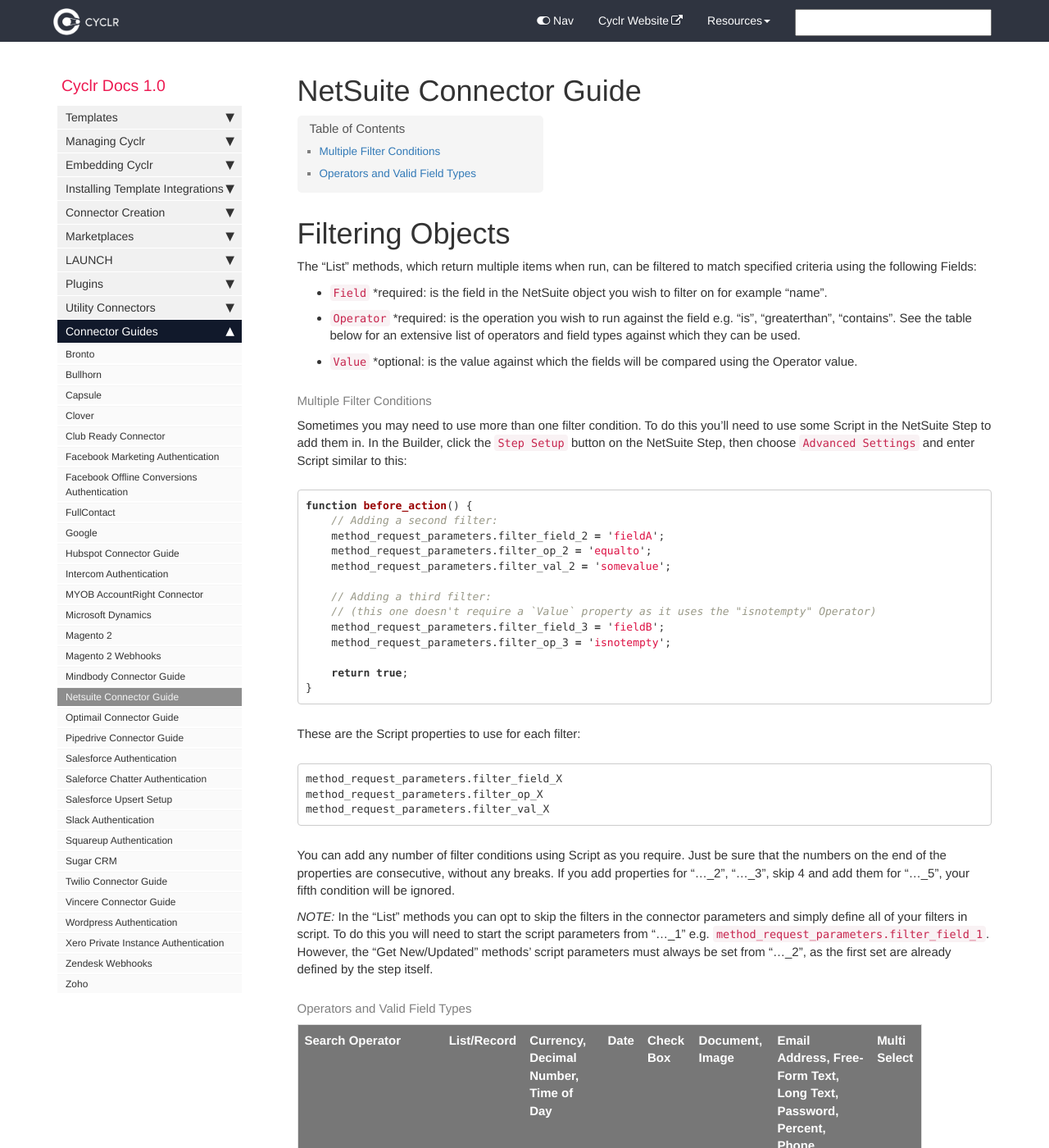
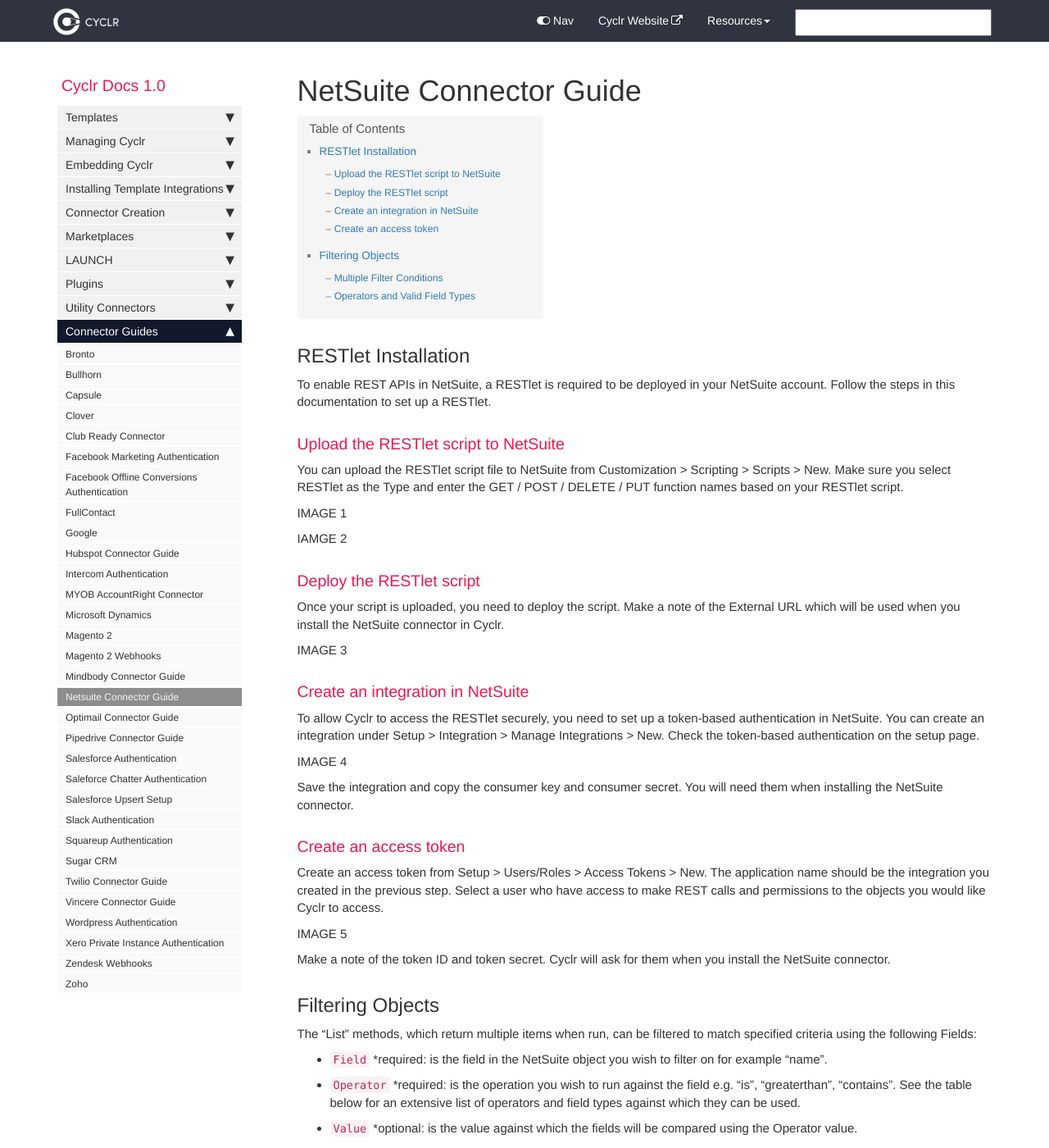
Before and after one commit to sneakysneak/docs, a Jekyll site: the page built from pages/connector-authentication/netsuite.md, in a window 1280 px wide and 1400 px high. Shown: the whole window at 82% size. Built offline with Jekyll 4.4.1, drawn with Linux system fonts in a browser that asks for light colours; nearby versions of some CDN libraries; comment, search, counter and statistics services are not loaded.

Commit message:
Update netsuite.md

```diff
--- a/pages/connector-authentication/netsuite.md
+++ b/pages/connector-authentication/netsuite.md
@@ -5,7 +5,41 @@ permalink: netsuite-connector
 tags: [connector]
 ---
 
-# Filtering Objects #
+## RESTlet Installation
+
+To enable REST APIs in NetSuite, a RESTlet is required to be deployed in your NetSuite account. Follow the steps in this documentation to set up a RESTlet.
+
+### Upload the RESTlet script to NetSuite
+
+You can upload the RESTlet script file to NetSuite from Customization > Scripting > Scripts > New. Make sure you select RESTlet as the Type and enter the GET / POST / DELETE / PUT function names based on your RESTlet script.
+
+IMAGE 1
+
+IAMGE 2
+
+### Deploy the RESTlet script
+
+Once your script is uploaded, you need to deploy the script. Make a note of the External URL which will be used when you install the NetSuite connector in Cyclr.
+
+IMAGE 3
+
+### Create an integration in NetSuite
+
+To allow Cyclr to access the RESTlet securely, you need to set up a token-based authentication in NetSuite. You can create an integration under Setup > Integration > Manage Integrations > New. Check the token-based authentication on the setup page.
+
+IMAGE 4
+
+Save the integration and copy the consumer key and consumer secret. You will need them when installing the NetSuite connector.
+
+### Create an access token
+
+Create an access token from Setup > Users/Roles > Access Tokens > New. The application name should be the integration you created in the previous step. Select a user who have access to make REST calls and permissions to the objects you would like Cyclr to access.
+
+IMAGE 5
+
+Make a note of the token ID and token secret. Cyclr will ask for them when you install the NetSuite connector.
+
+## Filtering Objects
 
 The "List" methods, which return multiple items when run, can be filtered to match specified criteria using the following Fields:
 
@@ -13,7 +47,7 @@ The "List" methods, which return multiple items when run, can be filtered to mat
 - `Operator` \*required: is the operation you wish to run against the field e.g. "is", "greaterthan", "contains". See the table below for an extensive list of operators and field types against which they can be used.
 - `Value` \*optional: is the value against which the fields will be compared using the Operator value.
 
-#### Multiple Filter Conditions ####
+### Multiple Filter Conditions
 
 Sometimes you may need to use more than one filter condition.  To do this you'll need to use some Script in the NetSuite Step to add them in.  In the Builder, click the `Step Setup` button on the NetSuite Step, then choose `Advanced Settings` and enter Script similar to this:
 
@@ -48,7 +82,7 @@ You can add any number of filter conditions using Script as you require.  Just b
 
 
 
-#### Operators and Valid Field Types ####
+### Operators and Valid Field Types
 
 |Search Operator|List/Record|Currency, Decimal Number, Time of Day|Date|Check Box|Document, Image|Email Address, Free-Form Text, Long Text, Password, Percent, Phone Number, Rich Text, Text Area,|Multi Select|
 |--- |--- |--- |--- |--- |--- |--- |--- |
```
